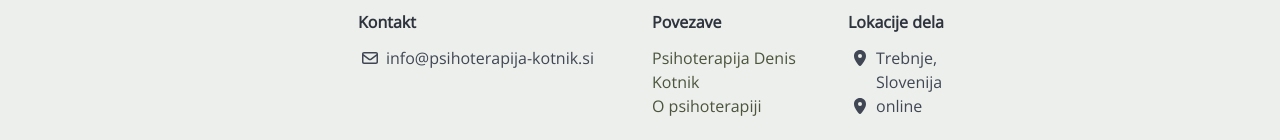
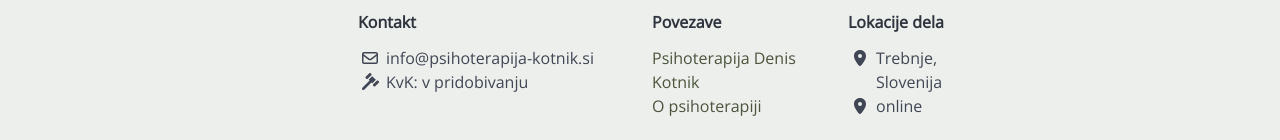
Before and after one commit to kotnikd3/psychotherapy-kotnik-sl, a Vue app: page / in a window 1280 px wide. Shown: the part 3184-3324 px from the top of the page. Built offline with nearby package versions, Linux system fonts and the light colour scheme; grey boxes are pictures that could not be loaded.

Commit message:
feat: KVK

```diff
--- a/src/App.vue
+++ b/src/App.vue
@@ -72,6 +72,12 @@
                             </span>
                             <span>info@psihoterapija-kotnik.si</span>
                         </a>
+                        <p class="icon-text">
+                            <span class="icon">
+                                <font-awesome-icon icon="fa-solid fa-gavel" />
+                            </span>
+                            <span>KvK: v pridobivanju</span>
+                        </p>
                     </div>
                 </div>
                 <!-- Povezave -->
```
